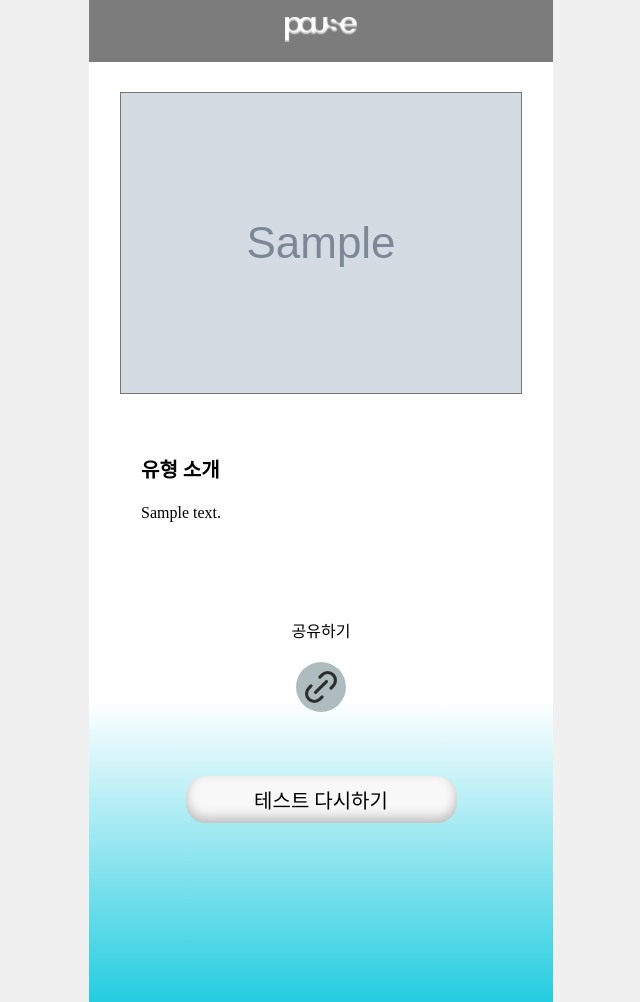
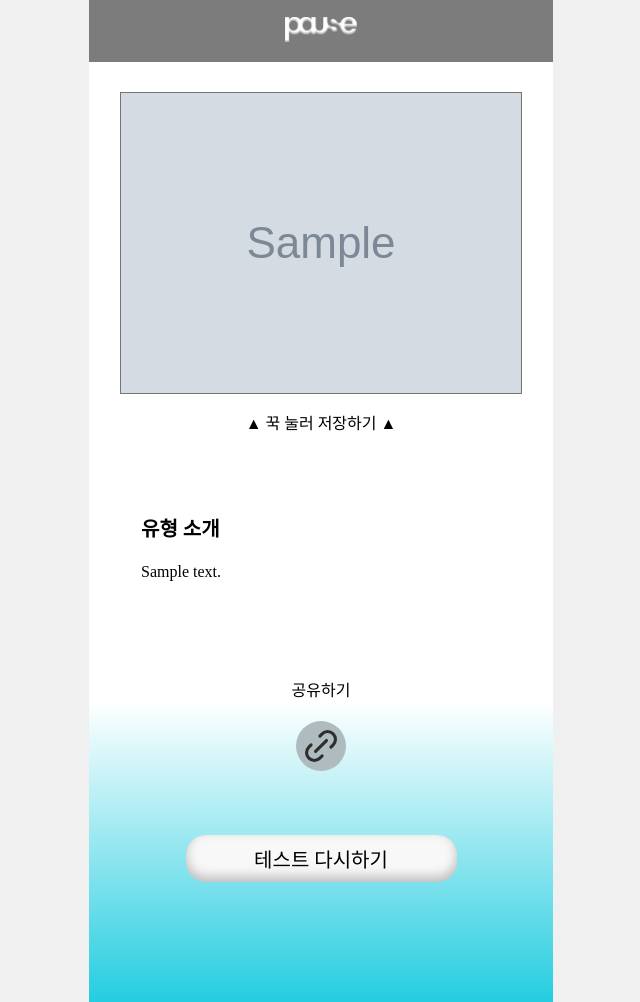
Before and after one commit to yena0310/pause-test, a Flask app: template templates/result.html in a window 1280 px wide. Shown: the whole page, without its empty margins (319-959 px from the left). Run offline with Flask 3, Linux system fonts and the light colour scheme; the template is opened without the code that fills it: most values are stand-ins (such as "Sample title", 1, 10 or a date in 2020); grey boxes marked "Sample" are stand-in pictures; parts of the project's set-up code (start-up, migrations or seed data) failed here and were passed over; some libraries are stand-ins or nearby versions; some web fonts are replaced.

Commit message:
add image save

```diff
--- a/static/css/style.css
+++ b/static/css/style.css
@@ -333,6 +333,16 @@ body {
   border: 1px solid rgba(0, 0, 0, 0.54);
 }
 
+.save-img {
+  color: black;
+  font-size: 16px;
+  font-family: "Pretendard";
+  font-weight: 500;
+  line-height: 1.7;
+  text-align: left;
+  white-space: pre-wrap;
+}
+
 /* 유형 소개 섹션 (중복 제거 버전) */
 .type-description {
   width: 90%;
--- a/templates/result.html
+++ b/templates/result.html
@@ -16,6 +16,7 @@
     alt="{{ data.image }}"
     class="result-main-image"
   />
+  <p class="save-img">▲ 꾹 눌러 저장하기 ▲</p>
 
   <!-- '유형 소개' 섹션 -->
   <section class="type-description">
```
